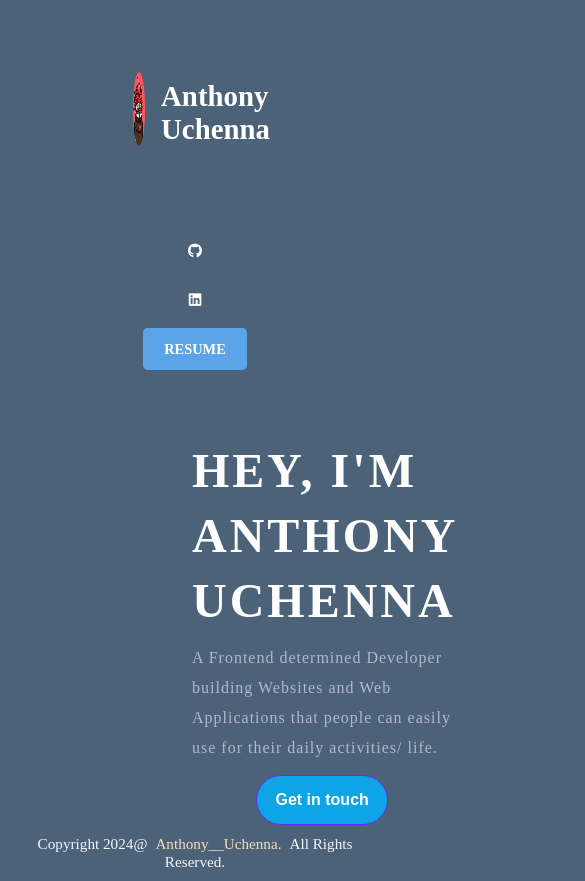
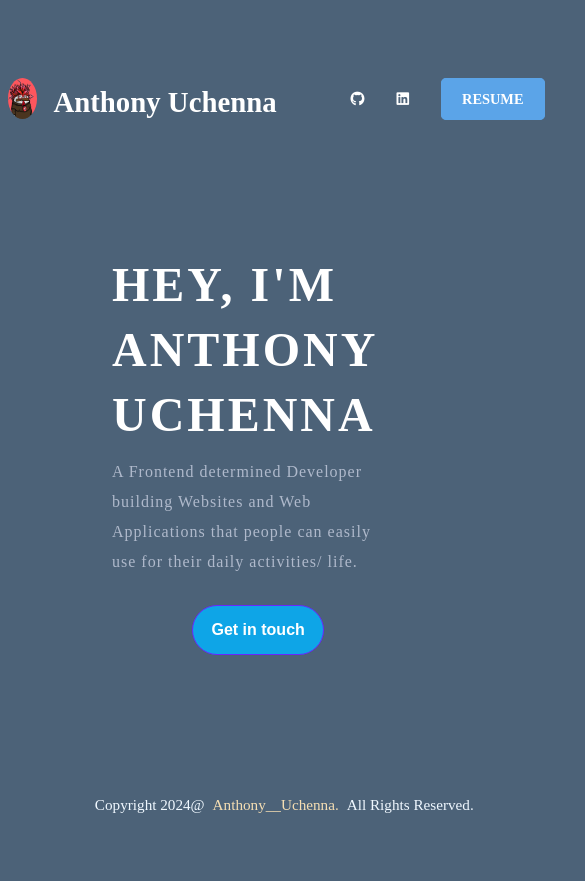
Before and after one commit to Cryptorealm/My-portfolio, a plain HTML site: page index.html in a window 390 px wide. Shown: the top 881 px of the page, 585 px wide, since content can reach past the window. After the commit the page ends 844 px from the top, so only its background shows below. Drawn offline with Linux system fonts and the light colour scheme.

Commit message:
Update style.css

```diff
--- a/style.css
+++ b/style.css
@@ -80,7 +80,7 @@ padding-top: 2.5rem;
 
 .home .text{
     width: 45;
-    padding-right: 10rem;
+    padding-right: 5rem;
 }
 
 .home .text h5{
@@ -150,6 +150,7 @@ footer {
     font-size: .95rem;
     padding-top: 5rem;
     color: aliceblue;
+    vertical-align: bottom;
   }
 
   footer a {
@@ -158,48 +159,30 @@ footer {
     padding: 0.5rem;
   }
 
-  @media screen and (max-width: 770px) {
+  @media screen and (max-width: 768px) {
+    *{
+        padding: 0;
+        margin: 0;
+        box-sizing: border-box;
+    }
+    body {
+        display: grid;
+        align-items: center;
+    }
+
     .nav {
-        display: flex;
-        flex-direction: column;
-        justify-content: space-between;
-        align-items: center;
-        margin: 0 7rem;
-        padding-top: 2.5rem;
+        margin: .5rem;
     }
-    .logo {
-        margin: 2rem;
-    }
-    .nav .navigation ul{
-        display: flex;
-        flex-direction: column;
-    }
-    .nav .navigation ul li{
-        width: 40rem;
-        padding: 1rem;
-        display: flex;
-        justify-content: space-around;
-        border-radius: 10rem;
-    }
-    .home{
-        display: flex;
-        flex-direction: row;
-        justify-content: space-between;
-        align-items: center;
-        margin: 0 12rem;
-        padding-top: 4rem;
-    }
+
     .home img {
         display: none;
     }
     .home .text button {
         width: 50%;
         padding: 15px;
-        margin: 0 4rem;
+        margin: 1rem 0 0 5rem;
+        text-align: center;
         color: white;
         border-radius: 25px;
     }
-    footer {
-        padding: 10px;
-      }
 }
```
